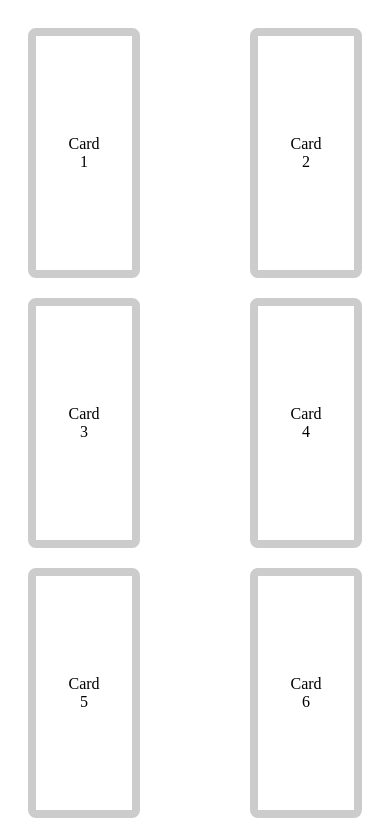
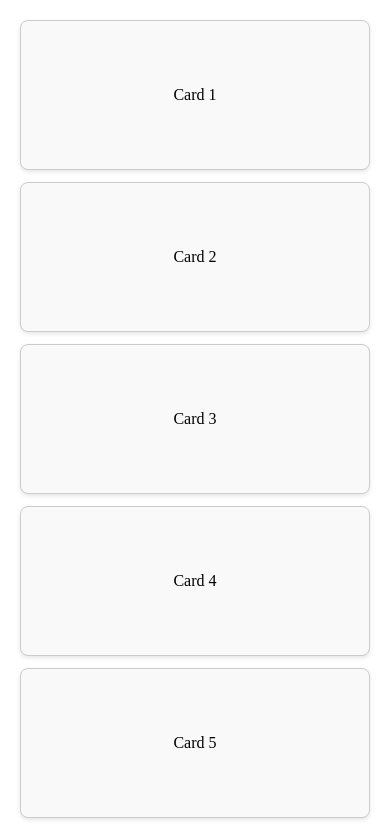
Before and after one commit to morampudisunil/student_reistration, a plain HTML site: page index.html in a window 390 px wide. Shown: the top 827 px of the page. Drawn offline with Linux system fonts and the light colour scheme.

```diff
--- a/index.html
+++ b/index.html
@@ -1,5 +1,5 @@
-
 <head>
+    <meta name="viewport" content="width=device-width, initial-scale=1.0">
     <link rel="stylesheet" href="style.css">
 </head>
 
@@ -10,7 +10,7 @@
   <div class="card">Card 4</div>
   <div class="card">Card 5</div>
   <div class="card">Card 6</div>
- <div class="card">Card 7</div>
+  <div class="card">Card 7</div>
   <div class="card">Card 8</div>
   <div class="card">Card 9</div>
 </div>
--- a/style.css
+++ b/style.css
@@ -1,24 +1,76 @@
+/* Base styles for all devices */
 .card-container {
-  display: flex;
-  flex-wrap: wrap;
-  justify-content: space-between;
+  display: grid;
+  grid-template-columns: repeat(auto-fill, minmax(300px, 1fr));
+  gap: 20px;
   padding: 20px;
   box-sizing: border-box;
-  text-align: center;
+  width: 100%;
+  max-width: 1400px;
+  margin: 0 auto;
 }
 
 .card {
-  border: 8px solid #ccc; /* Added border color */
-  width: calc(33.333% - 20px);
-  margin-bottom: 20px;
-  padding: 48px;
+  border: 1px solid #ccc;
+  padding: 20px;
   box-sizing: border-box;
   border-radius: 8px;
-  height: 250px;
+  min-height: 200px;
 
-  /* Proper flex settings to center content */
+  /* Flex centering */
   display: flex;
-  justify-content: center; /* center horizontally */
-  align-items: center;     /* center vertically */
-  text-align: center;
+  justify-content: center;
+  align-items: center;
+
+  /* Visual styling */
+  background-color: #f9f9f9;
+  box-shadow: 0 2px 4px rgba(0,0,0,0.1);
+  transition: all 0.3s ease;
+
+  /* Text styling */
+  font-size: clamp(16px, 2vw, 24px);
+  font-weight: 500;
 }
+
+.card:hover {
+  transform: translateY(-5px);
+  box-shadow: 0 6px 12px rgba(0,0,0,0.15);
+  border-color: #aaa;
+}
+
+/* Responsive adjustments */
+@media (max-width: 768px) {
+  .card-container {
+    grid-template-columns: repeat(auto-fill, minmax(250px, 1fr));
+    gap: 15px;
+    padding: 15px;
+  }
+
+  .card {
+    min-height: 180px;
+  }
+}
+
+@media (max-width: 480px) {
+  .card-container {
+    grid-template-columns: 1fr;
+    gap: 12px;
+    padding: 12px;
+  }
+
+  .card {
+    min-height: 150px;
+    padding: 15px;
+  }
+}
+
+/* For very large screens */
+@media (min-width: 1600px) {
+  .card-container {
+    max-width: 1600px;
+  }
+
+  .card {
+    min-height: 250px;
+  }
+}
```
